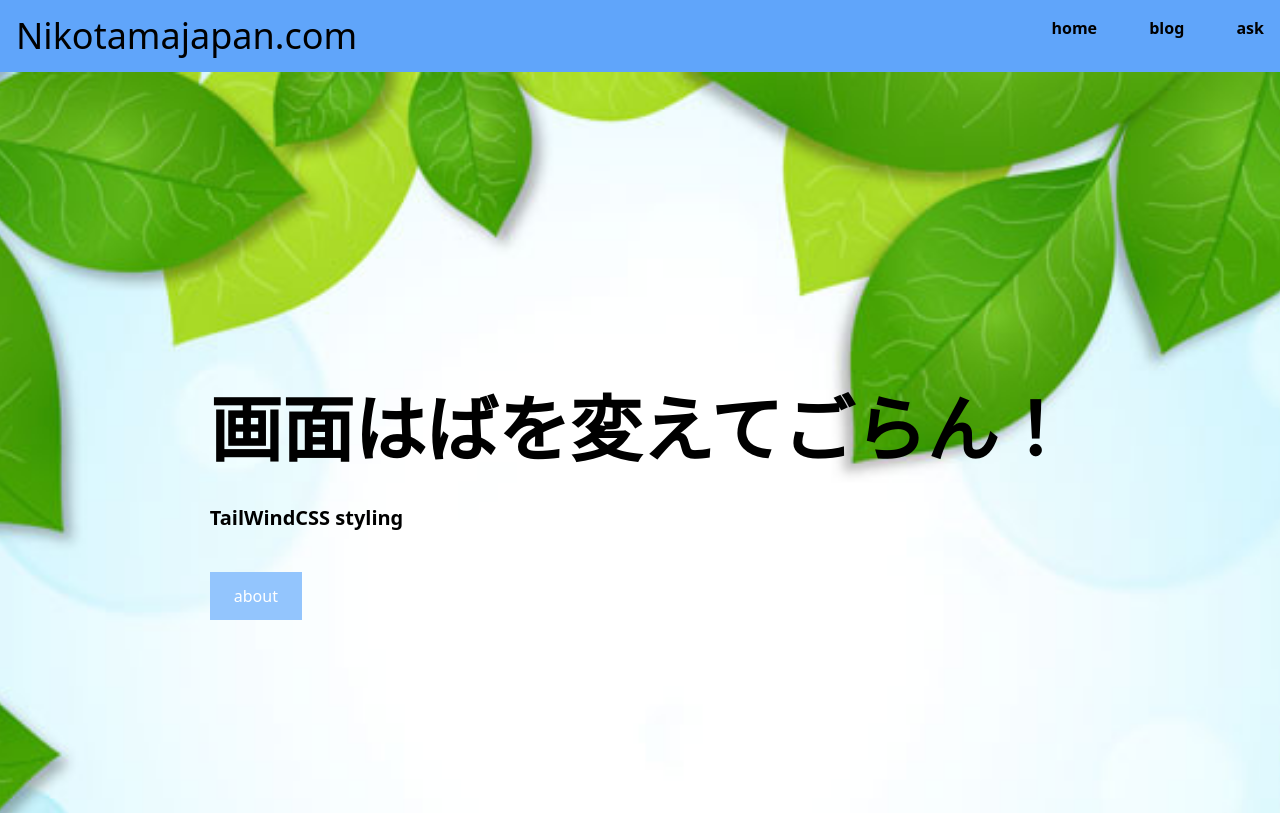
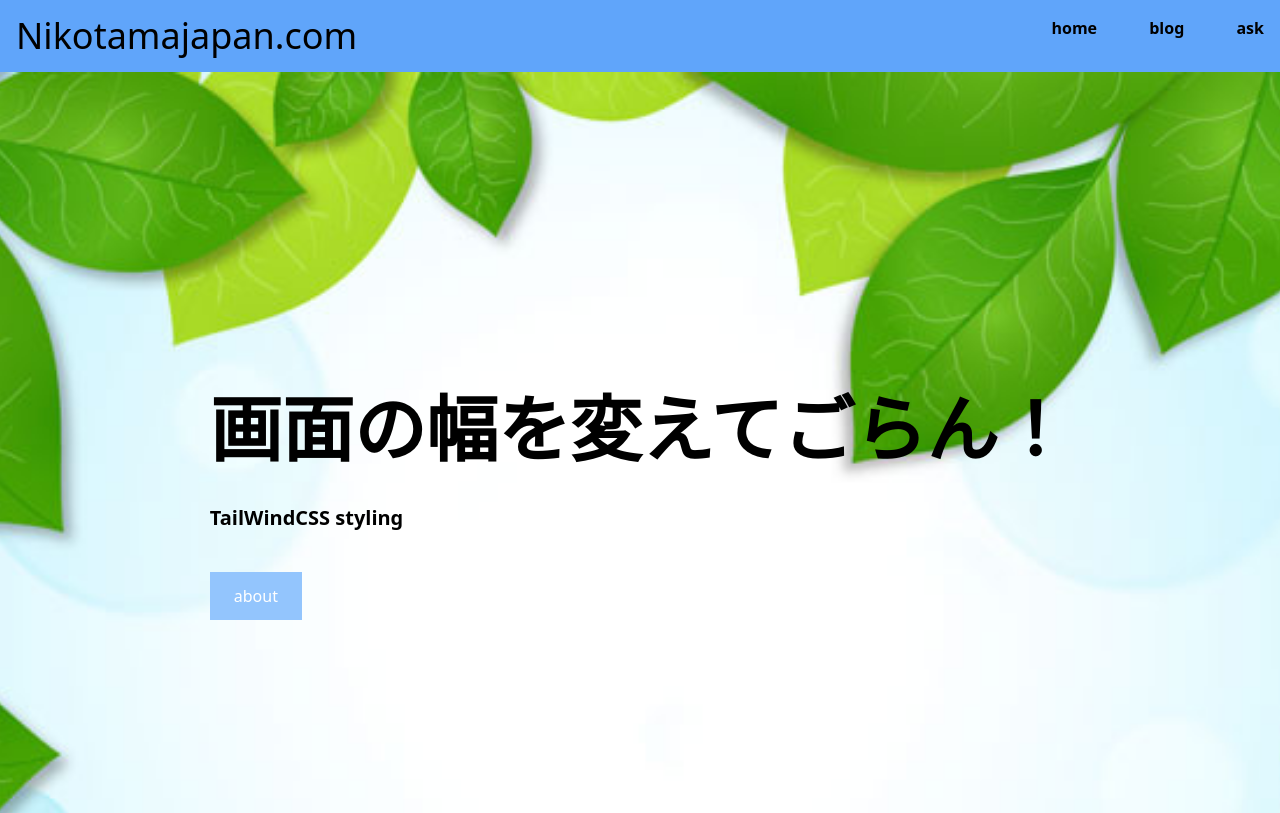
Before and after one commit to nikotamajapan/tailhttps---github.com-nikotamajapan-tailwind-css, a website: page src/index.html in a window 1280 px wide. Shown: the top 813 px of the page. Drawn offline with Linux system fonts and the light colour scheme.

Commit message:
h1 text modify,

```diff
--- a/src/index.html
+++ b/src/index.html
@@ -24,7 +24,7 @@
             <div class="md:flex container mx-auto md:justify-around py-60 md:py-80">
 
                 <div class="flex flex-col text-center md:text-left">
-                    <h1 class="text-5xl sm:text-7xl font-bold">画面はばを変えてごらん！</h1>
+                    <h1 class="text-5xl sm:text-7xl font-bold">画面の幅を変えてごらん！</h1>
                     <p class="text-xl mb-10 font-bold my-10" >TailWindCSS styling</p>
                     <a href="" class="px-6 py-3 bg-blue-300 text-white hover:bg-blue-800 cursor-pointer transition-all duration-300 w-max self-center md:self-start">about</a>
                 </div>
```
Also changed, not shown: README.md.
